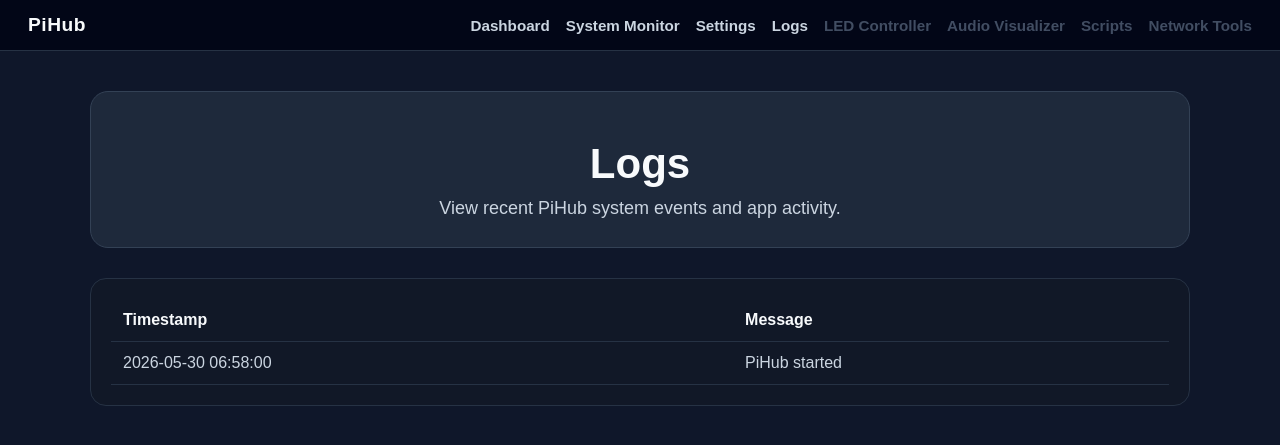
After one commit to cfarwell02/PiHub, a Flask app: page /logs in a window 1280 px wide. The commit adds this page. Shown: the top 445 px of the page. Run offline with Flask 3, Linux system fonts and the light colour scheme.

Commit message:
Add basic logs page to track settings changes and system infromation auto refresh

```diff
--- a/app.py
+++ b/app.py
@@ -1,5 +1,6 @@
 from flask import Flask, render_template, jsonify, request
 import psutil
+import time
 from modules.system_info import get_system_stats, get_expanded_system_details
 
 
@@ -10,6 +11,19 @@ app_settings = {
     "refresh_interval": 1000,
     "temperature_unit": "C"
 }
+
+app_logs = []
+
+def add_log(message):
+    timestamp = time.strftime("%Y-%m-%d %H:%M:%S")
+
+    app_logs.insert(0, {
+        "timestamp": timestamp,
+        "message": message
+    })
+
+    if len(app_logs) > 50:
+        app_logs.pop()
 
 @app.route("/")
 def dashboard():
@@ -47,11 +61,34 @@ def save_settings():
     app_settings["refresh_interval"] = refresh_interval
     app_settings["temperature_unit"] = temperature_unit
 
+    add_log(f"Settings updated: refresh interval {refresh_interval}ms, temperature unit {temperature_unit}")
+
     return jsonify({
         "success": True,
         "settings": app_settings
     })
 
+@app.route("/logs")
+def logs_page():
+    return render_template("logs.html")
+
+
+@app.route("/api/logs", methods=["GET"])
+def get_logs():
+    return jsonify(app_logs)
+
+@app.route("/api/logs", methods=["POST"])
+def create_log():
+    data = request.get_json()
+    message = data.get("message", "Unknown event")
+
+    add_log(message)
+
+    return jsonify({
+        "success": True
+    })
+
 if __name__ == "__main__":
-    psutil.cpu_percent(interval = None)
-    app.run(debug = True)
+    psutil.cpu_percent(interval=None)
+    add_log("PiHub started")
+    app.run(debug=True)
--- a/static/css/style.css
+++ b/static/css/style.css
@@ -349,3 +349,36 @@ body {
 .navbar-disabled:hover {
   color: #64748b !important;
 }
+
+.logs-section {
+  margin-top: 30px;
+}
+
+.logs-card {
+  background: #111827;
+  border-radius: 16px;
+  padding: 20px;
+  border: 1px solid #263244;
+  overflow-x: auto;
+}
+
+.logs-table {
+  width: 100%;
+  border-collapse: collapse;
+}
+
+.logs-table th,
+.logs-table td {
+  text-align: left;
+  padding: 12px;
+  border-bottom: 1px solid #263244;
+}
+
+.logs-table th {
+  color: #f8fafc;
+  font-weight: 800;
+}
+
+.logs-table td {
+  color: #cbd5e1;
+}
--- /dev/null
+++ b/templates/logs.html
@@ -0,0 +1,78 @@
+<!doctype html>
+<html lang="en">
+  <head>
+    <meta charset="UTF-8" />
+    <title>PiHub Logs</title>
+    <link
+      rel="stylesheet"
+      href="{{ url_for('static', filename='css/style.css') }}"
+    />
+  </head>
+
+  <body>
+    {% include "navbar.html" %}
+
+    <main class="system-page">
+      <section class="system-header-box">
+        <h1>Logs</h1>
+        <p>View recent PiHub system events and app activity.</p>
+      </section>
+
+      <section class="logs-section">
+        <div class="logs-card">
+          <table class="logs-table">
+            <thead>
+              <tr>
+                <th>Timestamp</th>
+                <th>Message</th>
+              </tr>
+            </thead>
+
+            <tbody id="logs-table-body">
+              <tr>
+                <td colspan="2">Loading logs...</td>
+              </tr>
+            </tbody>
+          </table>
+        </div>
+      </section>
+    </main>
+
+    <script>
+      function loadLogs() {
+        fetch("/api/logs")
+          .then((response) => response.json())
+          .then((logs) => {
+            const tableBody = document.getElementById("logs-table-body");
+            tableBody.innerHTML = "";
+
+            if (logs.length === 0) {
+              tableBody.innerHTML = "<tr><td colspan='2'>No logs yet.</td></tr>";
+              return;
+            }
+
+            logs.forEach((log) => {
+              const row = document.createElement("tr");
+
+              const timestampCell = document.createElement("td");
+              timestampCell.innerText = log.timestamp;
+
+              const messageCell = document.createElement("td");
+              messageCell.innerText = log.message;
+
+              row.appendChild(timestampCell);
+              row.appendChild(messageCell);
+
+              tableBody.appendChild(row);
+            });
+          })
+          .catch((error) => {
+            console.error("Error loading logs:", error);
+          });
+      }
+
+      loadLogs();
+      setInterval(loadLogs, 3000);
+    </script>
+  </body>
+</html>
--- a/templates/navbar.html
+++ b/templates/navbar.html
@@ -5,7 +5,7 @@
     <a href="/">Dashboard</a>
     <a href="/system">System Monitor</a>
     <a href="/settings">Settings</a>
-    <a href="#" class="navbar-disabled">Logs</a>
+    <a href="/logs">Logs</a>
     <a href="#" class="navbar-disabled">LED Controller</a>
     <a href="#" class="navbar-disabled">Audio Visualizer</a>
     <a href="#" class="navbar-disabled">Scripts</a>
```
Also changed, not shown: templates/system.html (+37 -14 lines).
